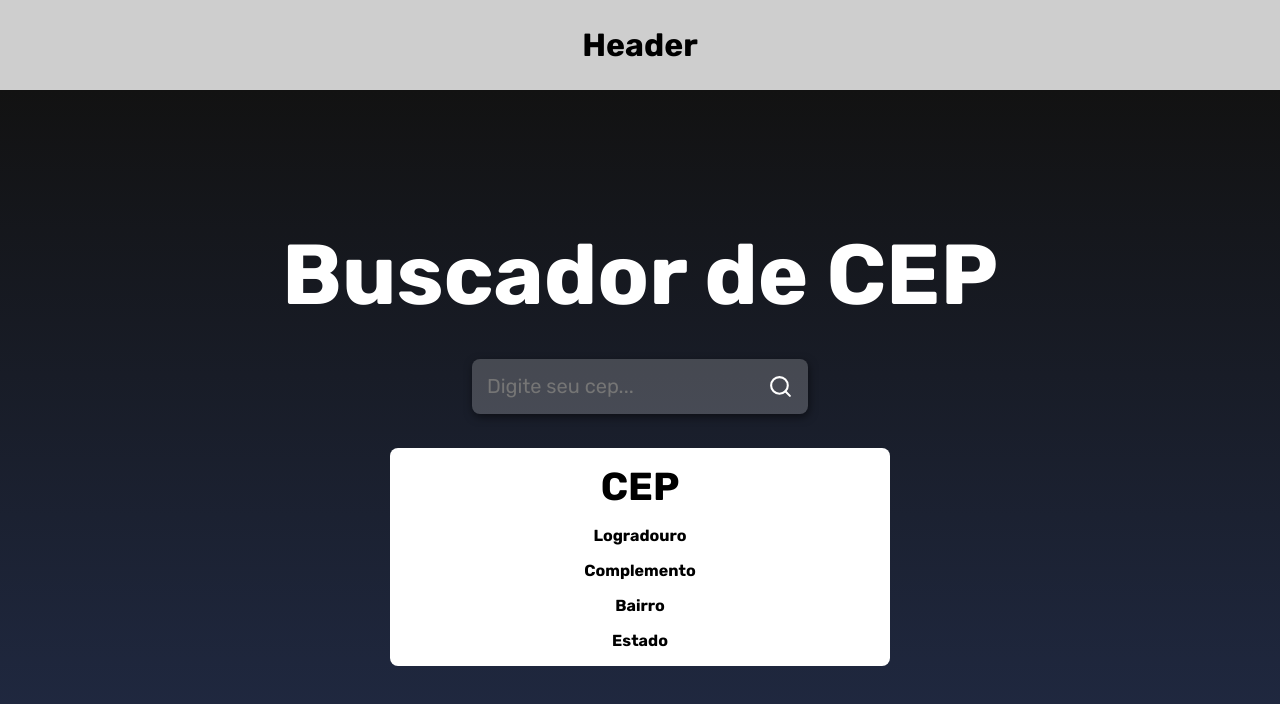
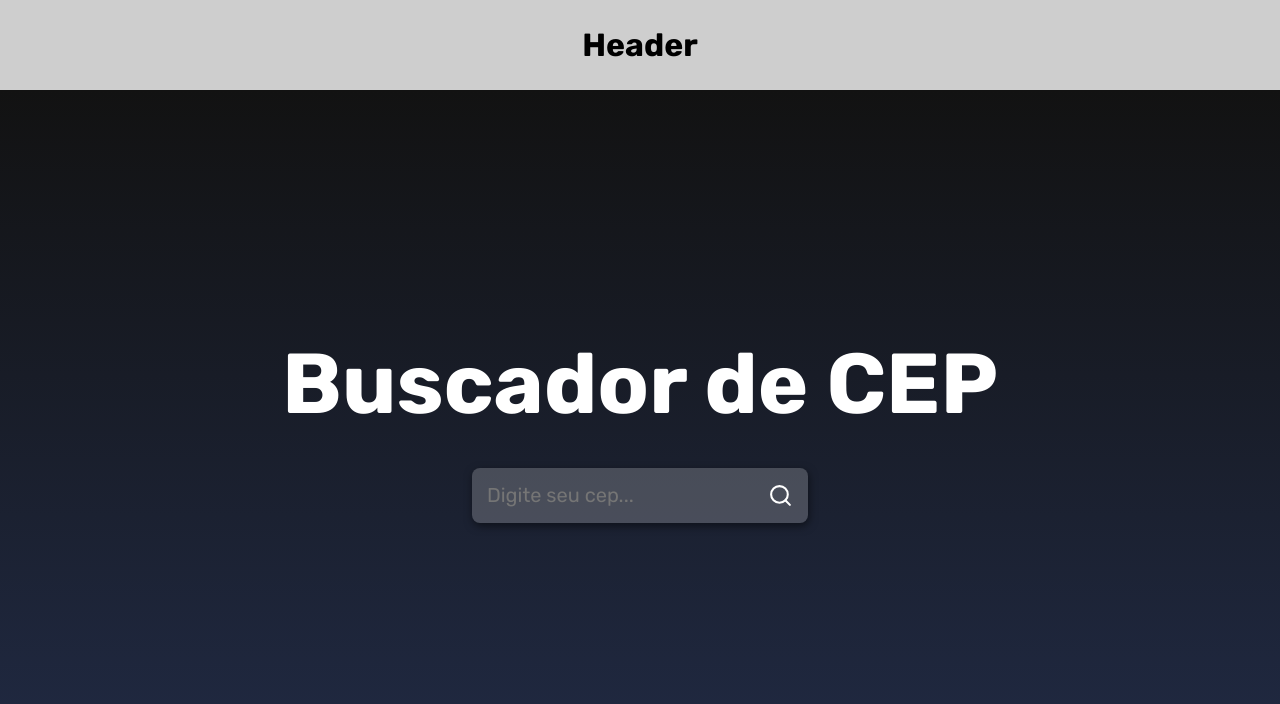
Before and after one commit to arthurhenriqueti/buscador-cep, a React (Vite) app: page / in a window 1280 px wide. Shown: the top 704 px of the page. Built offline with nearby package versions, Linux system fonts and the light colour scheme.

Commit message:
api added

```diff
--- a/package.json
+++ b/package.json
@@ -9,6 +9,7 @@
     "preview": "vite preview"
   },
   "dependencies": {
+    "axios": "^0.27.2",
     "react": "^18.2.0",
     "react-dom": "^18.2.0",
     "react-icons": "^4.4.0",
--- a/src/pages/Home.jsx
+++ b/src/pages/Home.jsx
@@ -1,8 +1,34 @@
+import { useState } from "react";
 import { FiSearch } from "react-icons/fi";
+import axios from "axios";
 import Header from "../components/Header";
 import "./Home.scss";
 
 const Home = () => {
+    const [input, setInput] = useState("");
+    const [resultInput, setResultInput] = useState("");
+
+    const showInfo = () => {
+        const element = document.getElementsByClassName("home-cep-area")[0];
+
+        if (element.style.display == "flex") {
+            element.style.display = "none";
+        } else {
+            element.style.display = "flex";
+        }
+    };
+
+    const searchCep = async () => {
+        await axios
+            .get(`https://viacep.com.br/ws/${input}/json/`)
+            .then((response) => {
+                setResultInput(response.data);
+            });
+        showInfo();
+
+        console.log(resultInput);
+    };
+
     return (
         <>
             <Header />
@@ -14,17 +40,20 @@ const Home = () => {
                             type="text"
                             placeholder="Digite seu cep..."
                             required
+                            onChange={(e) => {
+                                setInput(e.target.value);
+                            }}
                         />
-                        <button className="home-btn-search">
+                        <button className="home-btn-search" onClick={searchCep}>
                             <FiSearch size={25} color="#fff" />
                         </button>
                     </div>
                     <div className="home-cep-area">
-                        <h2>CEP</h2>
-                        <span>Logradouro</span>
-                        <span>Complemento</span>
-                        <span>Bairro</span>
-                        <span>Estado</span>
+                        <h2>{resultInput.cep}</h2>
+                        <span>{resultInput.logradouro}</span>
+                        <span>{resultInput.bairro}</span>
+                        <span>{resultInput.localidade}</span>
+                        <span>{resultInput.uf}</span>
                     </div>
                 </section>
             </main>
--- a/src/pages/Home.scss
+++ b/src/pages/Home.scss
@@ -19,7 +19,7 @@
         }
 
         .home-cep-area {
-            display: flex;
+            display: none;
             justify-content: center;
             align-items: center;
             flex-direction: column;
```
Also changed, not shown: 1 other file (tests, documents, lock files or other folders).
